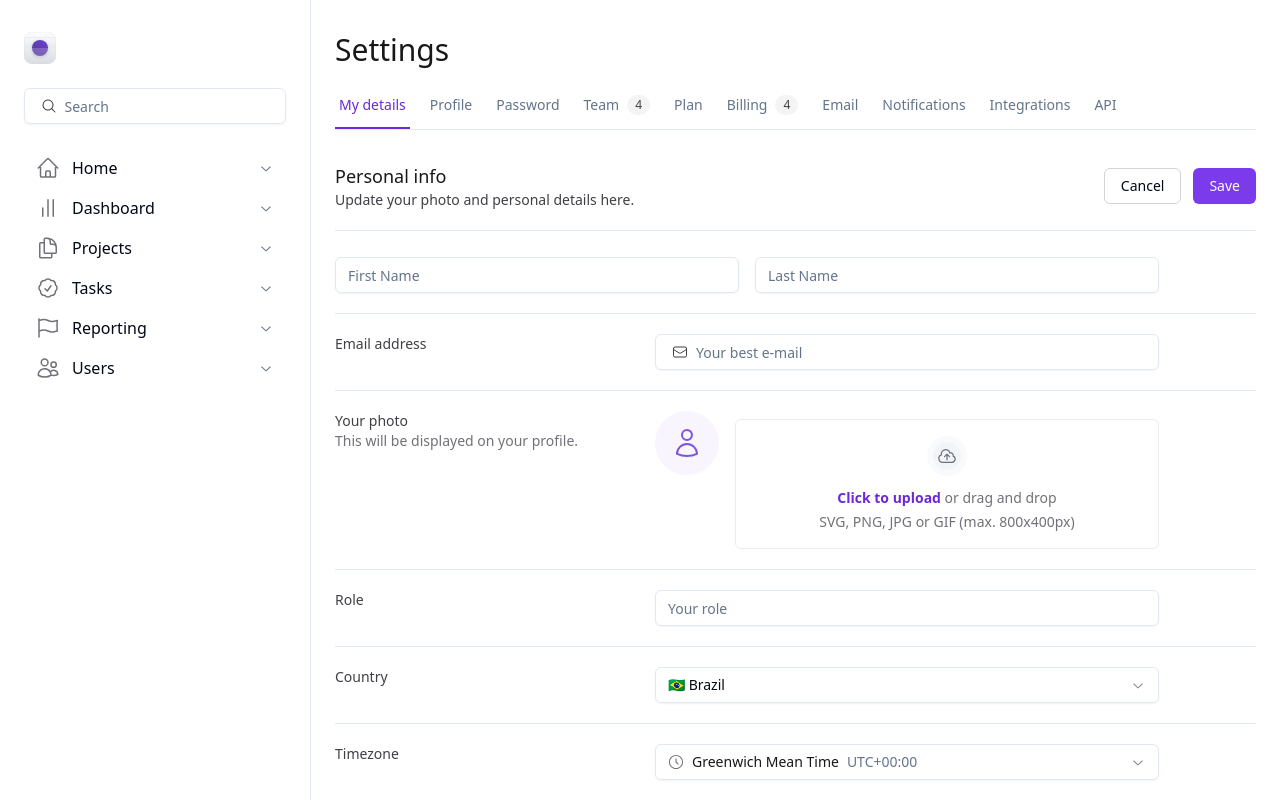
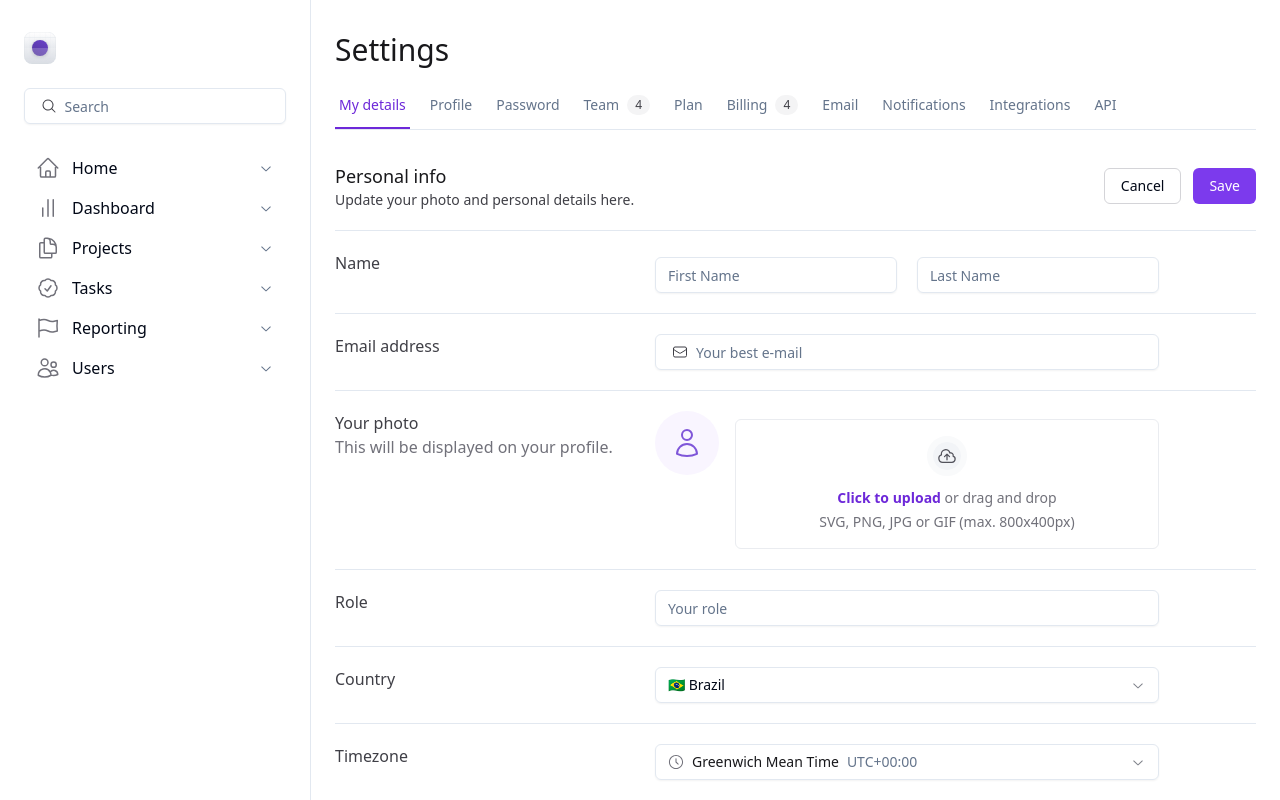
Before and after one commit to joaonetogit/front-dash, a Next.js app: page / in a window 1280 px wide. Shown: the top 800 px of the page. Built offline with nearby package versions, Linux system fonts and the light colour scheme.

Commit message:
style: responsive

```diff
--- a/src/components/custom/CardUploadArchive.tsx
+++ b/src/components/custom/CardUploadArchive.tsx
@@ -18,8 +18,8 @@
           variant='primary'
         />
         <div className='flex-1'>
-          <p className='font-medium text-zinc-700'>{archive.title}</p>
-          <p className='text-zinc-500'>{archive.size}</p>
+          <p className='text-sm font-medium text-zinc-700 sm:text-base'>{archive.title}</p>
+          <p className='text-sm text-zinc-500 sm:text-base'>{archive.size}</p>
           <div className='flex items-center gap-3'>
             <Progress
               value={archive.progress}
--- a/src/components/custom/FeaturedIcon.tsx
+++ b/src/components/custom/FeaturedIcon.tsx
@@ -28,7 +28,7 @@
 const iconVariantStyles = cva('', {
   variants: {
     variant: {
-      default: 'text-[#6B7280] size-5 stroke-[1.67px]',
+      default: 'text-[#52525B] size-5 stroke-[1.67px]',
       primary: 'text-violet-600 size-4 stroke-[1.33px]',
     },
   },
--- a/src/components/custom/FormDetails/FormMyDetailsActions.tsx
+++ b/src/components/custom/FormDetails/FormMyDetailsActions.tsx
@@ -1,8 +1,10 @@
 import { Button } from '@/components/ui/Button';
+import cn from '@/lib/utils';
+import { IFormMyDetailsActions } from '@/types/components/FormMyDetailsActions';
 
-export default function FormMyDetailsActions() {
+export default function FormMyDetailsActions({ className }: IFormMyDetailsActions) {
   return (
-    <div className='flex gap-3 sm:justify-end'>
+    <div className={cn('flex gap-3 sm:justify-end', className)}>
       <Button variant='outline'>Cancel</Button>
       <Button
         type='submit'
--- a/src/components/custom/FormDetails/FormMyDetailsFooter.tsx
+++ b/src/components/custom/FormDetails/FormMyDetailsFooter.tsx
@@ -3,7 +3,7 @@
 export default function FormMyDetailsFooter() {
   return (
     <div className='!mt-0 pt-4'>
-      <FormMyDetailsActions />
+      <FormMyDetailsActions className='justify-end' />
     </div>
   );
 }
--- a/src/components/custom/FormDetails/FormMyDetailsRowContent.tsx
+++ b/src/components/custom/FormDetails/FormMyDetailsRowContent.tsx
@@ -4,14 +4,20 @@
   title,
   supportText,
   children,
-  hiddenTitle = false,
+  hiddenTitleOnMobile = false,
 }: IFormMyDetailsRowContent) {
   return (
     <div className='!mt-0 w-full border-b border-border py-5'>
       <div className='flex max-w-[824px] flex-col sm:flex-row sm:justify-between sm:gap-8'>
         {(title || supportText) && (
-          <div className='w-full max-w-72 flex-1 text-sm'>
-            {title && !hiddenTitle && <h3 className='font-medium text-zinc-700'>{title}</h3>}
+          <div className='w-full max-w-72 flex-1 text-sm sm:text-base'>
+            {title && (
+              <h3
+                className={`${hiddenTitleOnMobile && 'hidden sm:block'} font-medium text-zinc-700`}
+              >
+                {title}
+              </h3>
+            )}
             {supportText && <p className='text-zinc-500'>{supportText}</p>}
           </div>
         )}
--- a/src/components/custom/FormDetails/Sections/NameSection.tsx
+++ b/src/components/custom/FormDetails/Sections/NameSection.tsx
@@ -4,8 +4,8 @@
 
 export default function NameSection({ form }: any) {
   return (
-    <FormMyDetailsRowContent hiddenTitle>
-      <div className='flex w-full flex-col items-center gap-4 sm:flex-row'>
+    <FormMyDetailsRowContent title='Name' hiddenTitleOnMobile>
+      <div className='flex w-full flex-col items-center gap-5 sm:flex-row'>
         <FormField
           control={form.control}
           name='firstName'
--- /dev/null
+++ b/src/types/components/FormMyDetailsActions.ts
@@ -0,0 +1,3 @@
+export interface IFormMyDetailsActions {
+  className: string;
+}
--- a/src/types/components/FormMyDetailsRowContent.ts
+++ b/src/types/components/FormMyDetailsRowContent.ts
@@ -3,5 +3,5 @@
 export interface IFormMyDetailsRowContent extends IChildren {
   title?: string;
   supportText?: string;
-  hiddenTitle?: boolean;
+  hiddenTitleOnMobile?: boolean;
 }
```
